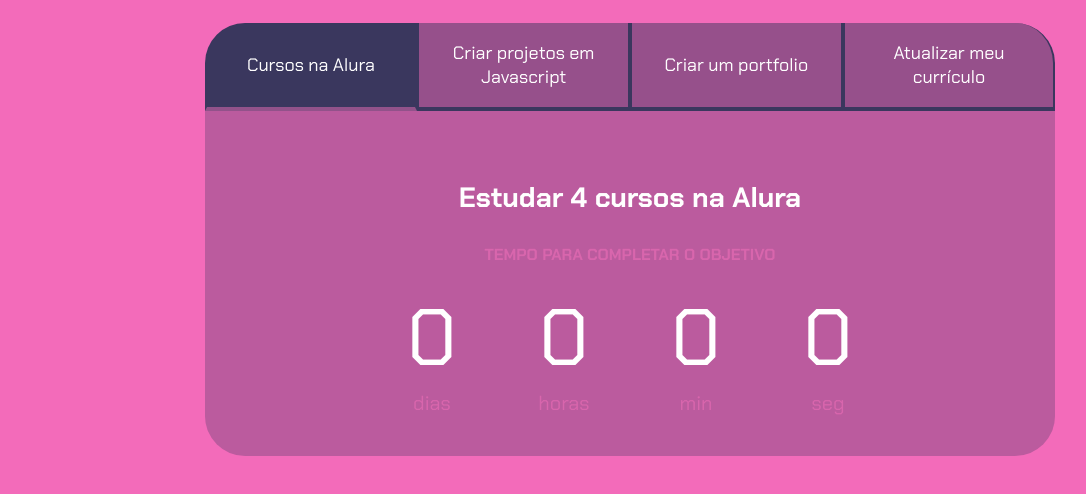
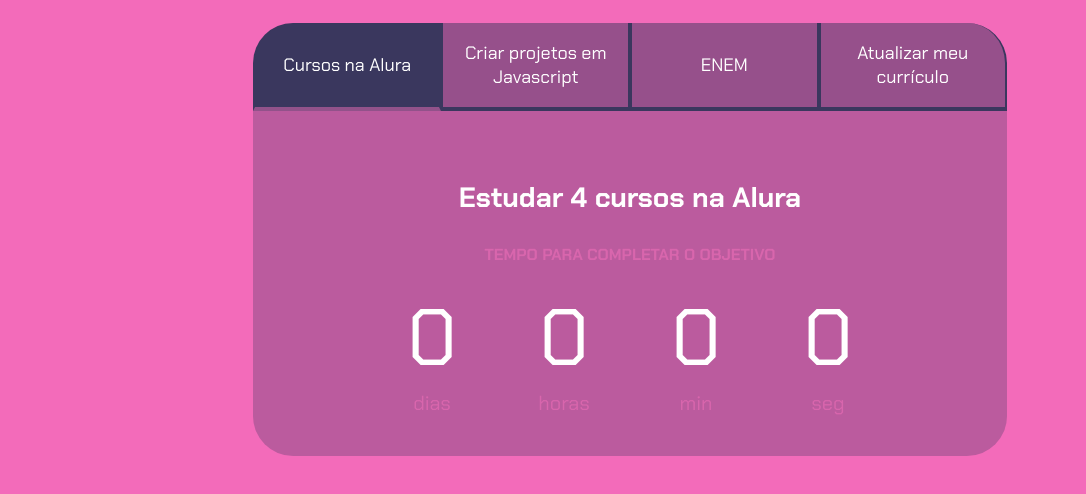
Before and after one commit to rafaicarvalh0/agenda-digital, a plain HTML site: page index.html in a window 1280 px wide. Shown: the part 80-574 px from the top of the page, without its empty margins (10-1096 px from the left). Drawn offline with Linux system fonts and the light colour scheme.

Commit message:
Add files via upload

```diff
--- a/index.html
+++ b/index.html
@@ -15,7 +15,7 @@
             <div class="botoes">
                 <button class="botao ativo">Cursos na Alura</button>
                 <button class="botao">Criar projetos em Javascript</button>
-                <button class="botao">Criar um portfolio</button>
+                <button class="botao">ENEM</button>
                 <button class="botao">Atualizar meu currículo</button>
             </div>
             <div class="abas-textos">
```
